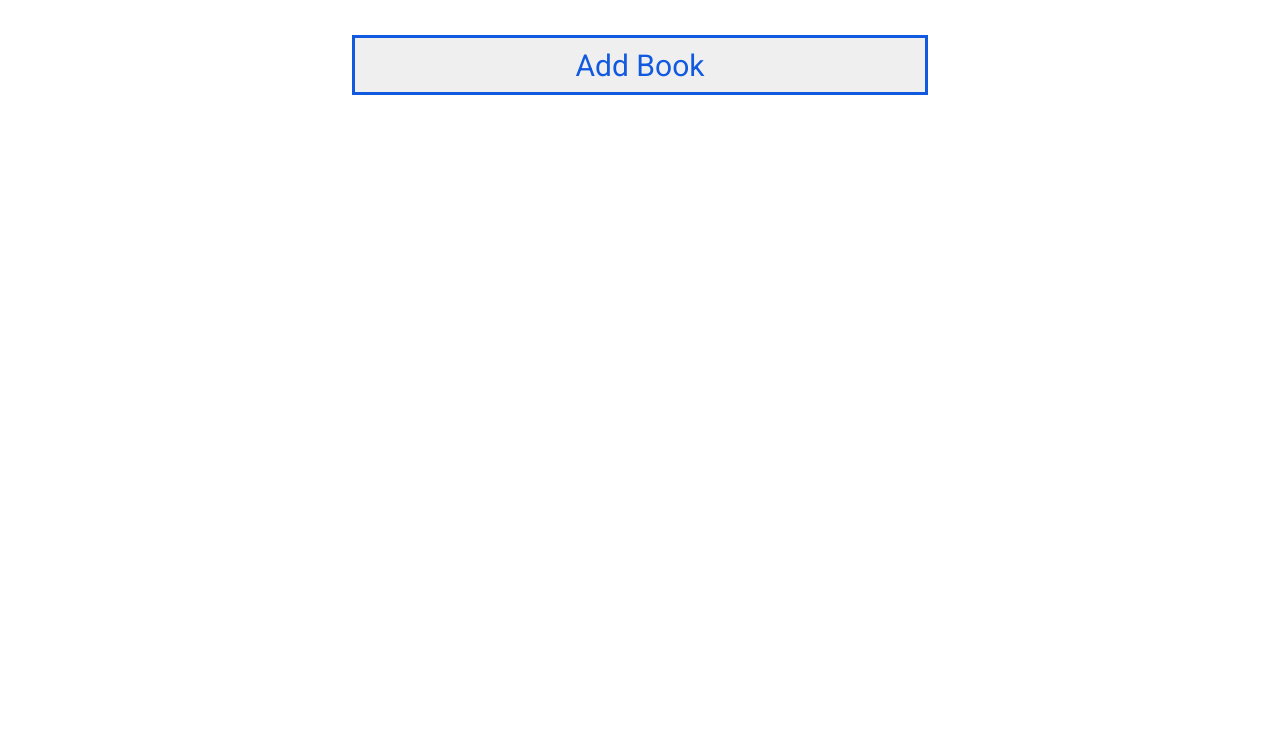
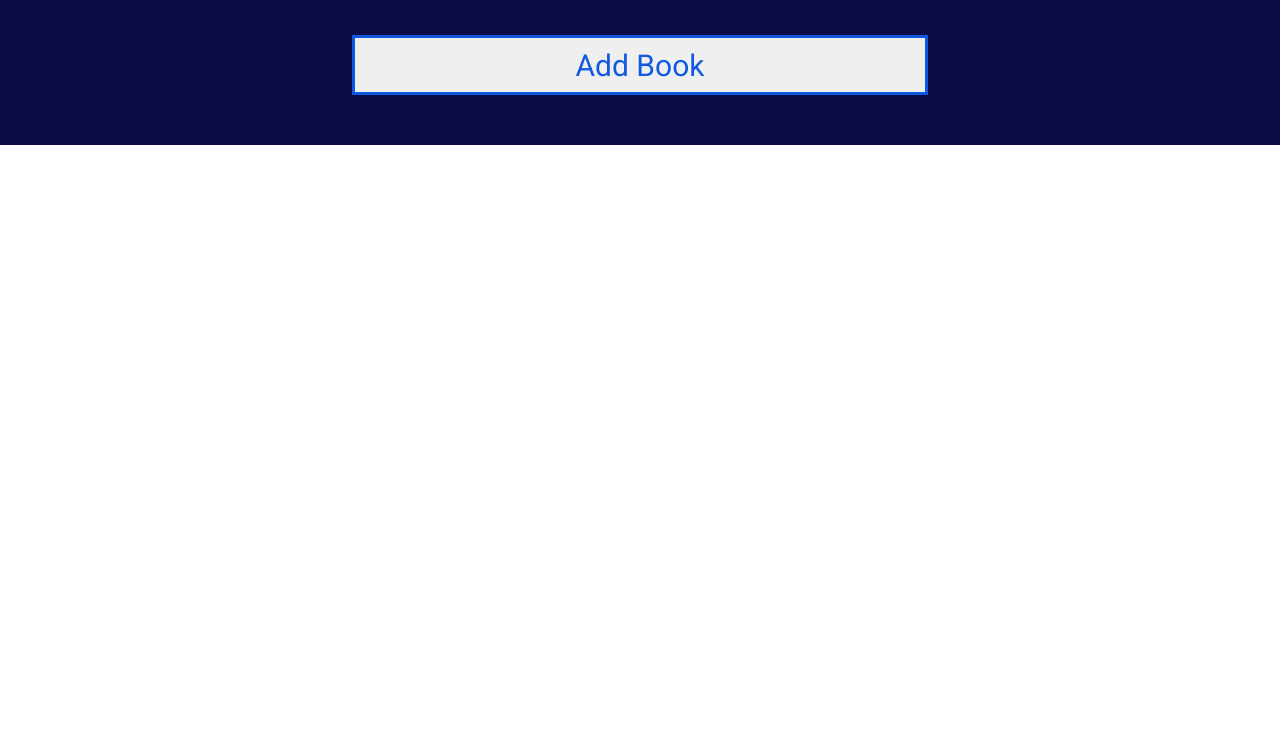
Before and after one commit to Hacking-NASSA-with-HTML/bookshelf_2022, a plain HTML site: page index.html in a window 1280 px wide. Shown: the part 70-800 px from the top of the page. Drawn offline with Linux system fonts and the light colour scheme.

Commit message:
feat: add main tag and styling to it

```diff
--- a/assets/CSS/style.css
+++ b/assets/CSS/style.css
@@ -36,3 +36,7 @@
     display: flex;
     justify-content: center;
 }
+
+#main {
+    background-color: #0b0b46;
+}
--- a/index.html
+++ b/index.html
@@ -17,9 +17,11 @@
             <h1 class="titleH1">Cool Bookshelf</h1>
         </div>
     </header>
-    <div id="addBookButtonDiv">
-        <button id="button__adding-form--open1" class="magic--button--animation">Add Book</button>
-    </div>
+    <main id="main">
+        <div id="addBookButtonDiv">
+            <button id="button__adding-form--open1" class="magic--button--animation">Add Book</button>
+        </div>
+    </main>
 
 </body>
 
```
